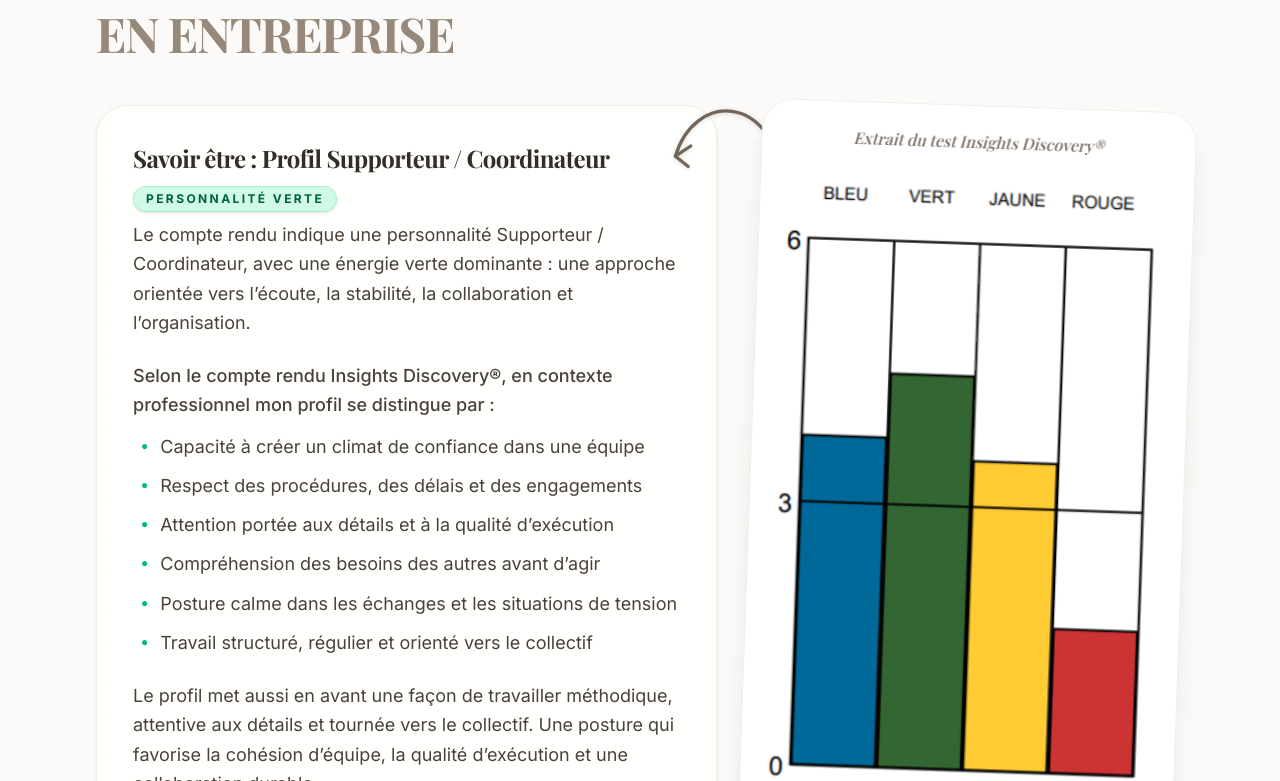
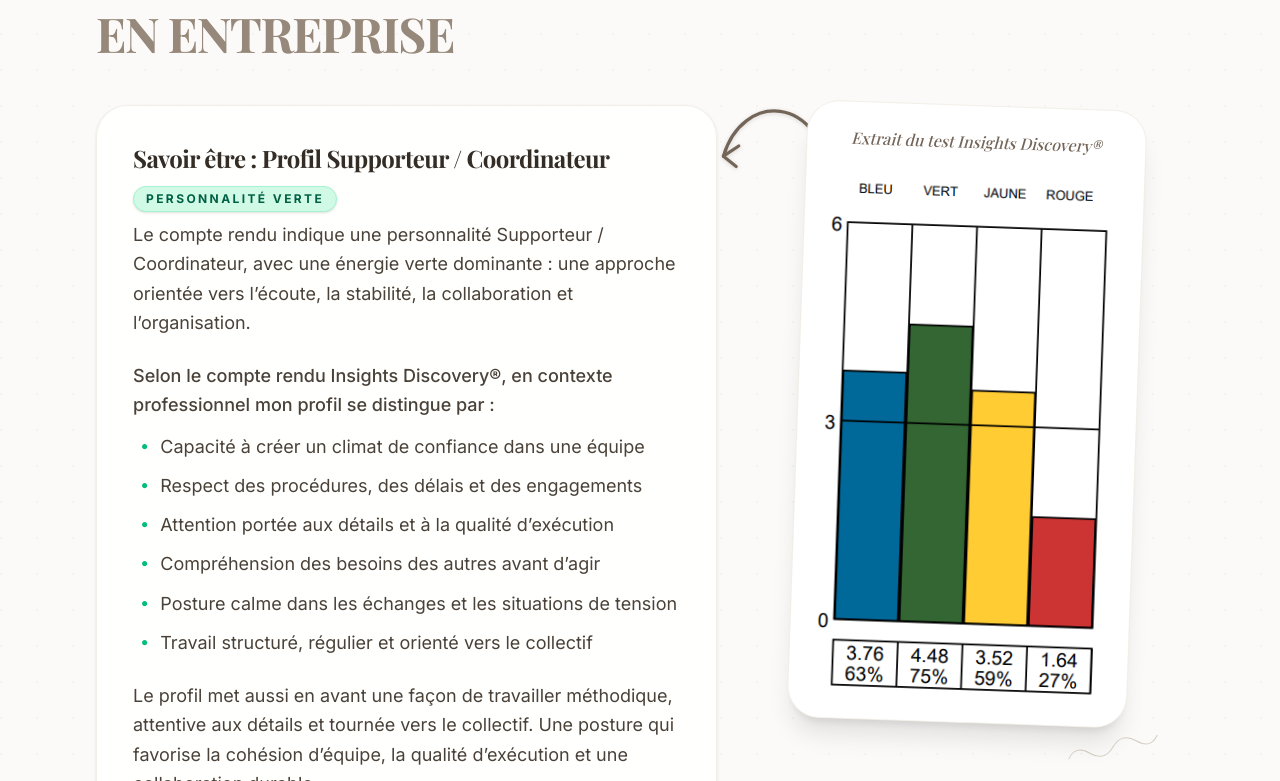
Before and after one commit to sixtinerocha/portfolio, a React (Vite) app: page /about in a window 1280 px wide. Shown: the part 1119-1900 px from the top of the page. Built offline with nearby package versions, Linux system fonts and the light colour scheme; a web font is replaced by a local one.

Commit message:
Fix bridge arrow head rendering and adjust Insights graph size

```diff
--- a/src/pages/About.tsx
+++ b/src/pages/About.tsx
@@ -153,7 +153,7 @@ export function About() {
             </div>
 
             <div className="lg:col-span-5 relative mt-4 lg:mt-0 flex flex-col items-center">
-              <AnimatedSection delay={0.4} direction="up" className="relative w-full mx-auto lg:mx-0">
+              <AnimatedSection delay={0.4} direction="up" className="relative w-full max-w-[300px] lg:max-w-[340px] mx-auto lg:mx-0">
                 {/* Arrow pointing FROM graph TO text like a bridge */}
                 <svg className="hidden lg:block absolute -left-20 top-[0%] w-32 h-32 text-stone-600 z-10 drop-shadow-sm pointer-events-none" viewBox="0 0 100 100" fill="none">
                   <motion.path
@@ -169,8 +169,8 @@ export function About() {
                     whileInView={{ opacity: 1 }}
                     viewport={{ once: true }}
                     transition={{ delay: 1, duration: 0.3 }}
-                    d="M 5 40 L 17 32 M 5 40 L 15 48"
-                    stroke="currentColor" strokeWidth="2.5" strokeLinecap="round"
+                    d="M 17 32 L 5 40 L 15 48"
+                    stroke="currentColor" strokeWidth="2.5" strokeLinecap="round" strokeLinejoin="round" fill="none"
                   />
                 </svg>
 
```
